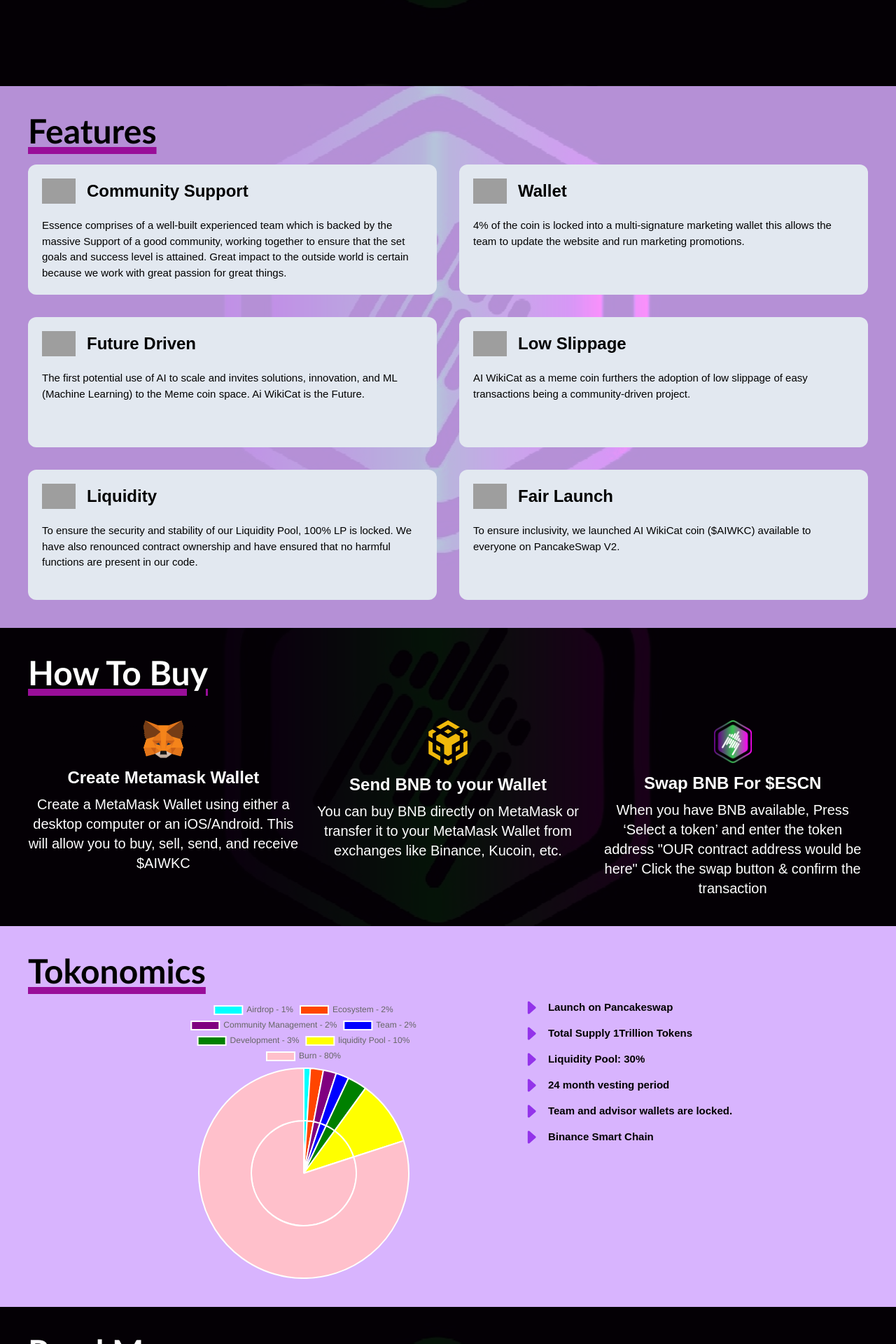
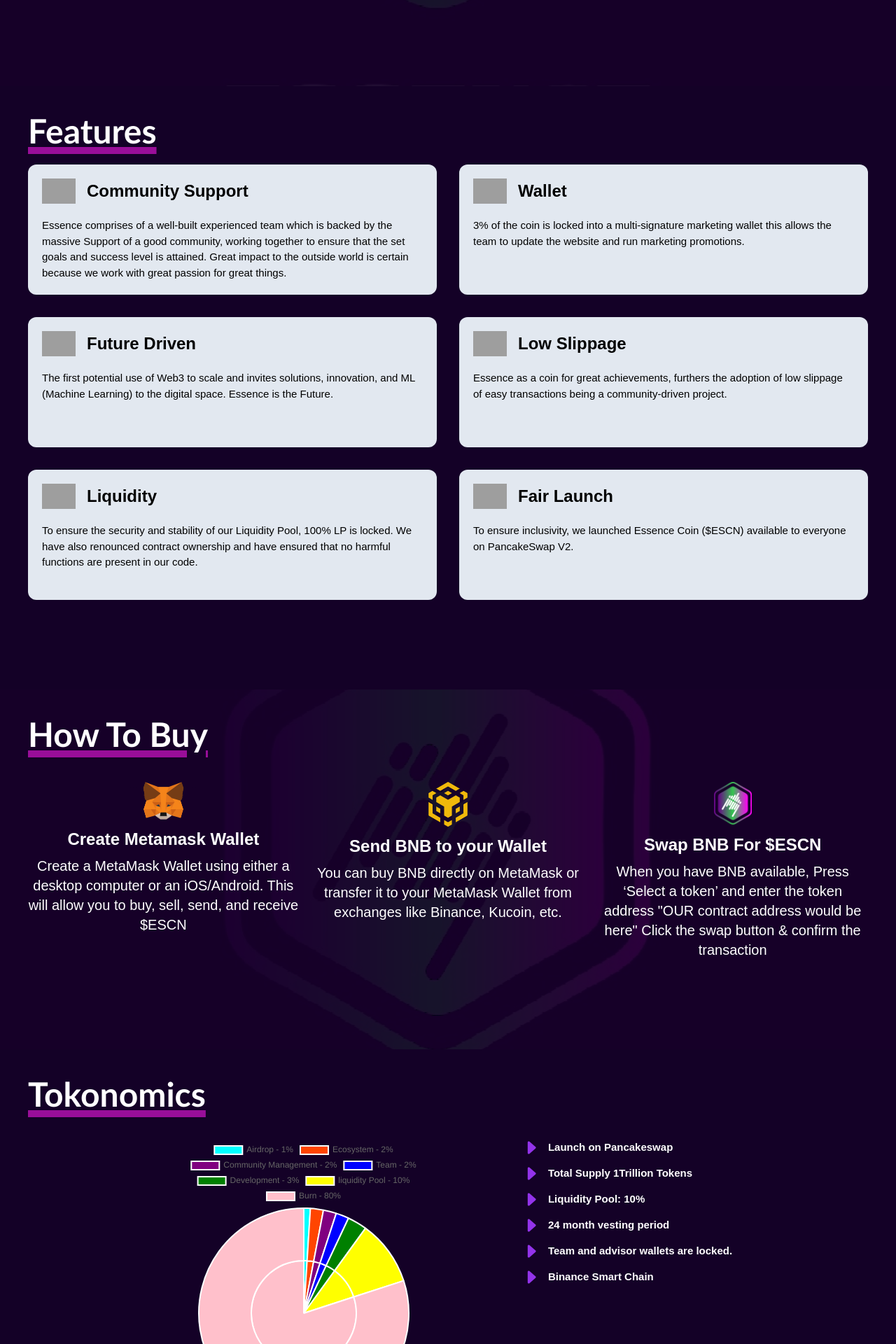
Before and after one commit to codegiyu/viktor-essence, a React (Create React App) app: page / in a window 1280 px wide. Shown: the part 660-2580 px from the top of the page at 70% size. Built offline with nearby package versions, Linux system fonts and the light colour scheme; grey boxes are pictures that could not be loaded.

Commit message:
site update and adjustments

```diff
--- a/src/App.css
+++ b/src/App.css
@@ -82,7 +82,7 @@ h1 {
 }
 
 .hero-section {
-  background: rgba(0, 0, 0, 0.9)url("./images/heroImg.jpg");
+  background: rgba(20, 1, 39, 0.9)url("./images/heroImg.jpg");
   background-blend-mode: darken;
   background-repeat: no-repeat;
   background-position: center;
@@ -98,8 +98,7 @@ h1 {
 }
 
 .sectionsBackground {
-  background: rgba(216, 180, 254, 0.8)url("./images/heroImg.jpg");
-  background-blend-mode: lighten;
+  background: rgba(20, 1, 39, 1);
   background-repeat: no-repeat;
   background-position: center;
   background-size: cover;
--- a/src/App.js
+++ b/src/App.js
@@ -68,7 +68,12 @@ function App() {
         <Nav />
         <MobileNav CloseNav={CloseNav} mobileNav={mobileNav} />
         <div className="sticky bg-white w-full flex items-center justify-between md:hidden">
-          <img src={essenceLogoMain} alt="logo" className="w-9 m-4" />
+          <img
+            src={essenceLogoMain}
+            alt="logo"
+            className="w-9 m-4"
+            loading="eager"
+          />
           <svg
             xmlns="http://www.w3.org/2000/svg"
             width="40"
@@ -100,11 +105,16 @@ function App() {
             </h2>
           </div>
           <div className="md:w-1/2 flex justify-center items-center p-5 md:p-0">
-            <img src={essenceLogoMain} alt="heroimg" className="" />
+            <img
+              src={essenceLogoMain}
+              alt="heroimg"
+              className=""
+              loading="eager"
+            />
           </div>
         </div>
-        <div className="sectionsBackground p-10 md:p-30">
-          <h1 className="text-center md:text-left font-bold headDecor text-5xl mb-6">
+        <div className="sectionsBackground p-10 md:p-30 md:pb-32">
+          <h1 className="text-center text-white md:text-left font-bold headDecor text-5xl mb-6">
             Features
           </h1>
           <div className="hidden md:block">
@@ -114,7 +124,7 @@ function App() {
             <FeaturesMobile />
           </div>
         </div>
-        <div className="hero-section p-10 md:p-30">
+        <div className="hero-section p-10 md:p-30 md:pb-32">
           <div>
             <h1 className="text-center md:text-left text-white font-bold headDecor text-5xl">
               How To Buy
@@ -134,7 +144,7 @@ function App() {
                 <p className="text-white text-xs md:text-xl">
                   Create a MetaMask Wallet using either a desktop computer or an
                   iOS/Android. This will allow you to buy, sell, send, and
-                  receive $AIWKC
+                  receive $ESCN
                 </p>
               </div>
               <div className="text-center">
@@ -173,15 +183,15 @@ function App() {
             </div>
           </div>
         </div>
-        <div className="bg-purple-300 md:p-10 md:p-30">
-          <h1 className="text-center md:text-left font-bold headDecor text-5xl mb-4">
+        <div className="sectionsBackground md:p-10 md:p-30 md:pb-32">
+          <h1 className="text-center text-white md:text-left font-bold headDecor text-5xl mb-10">
             Tokonomics
           </h1>
           <div className="flex flex-col md:justify-center md:flex-row w-full">
             <div className="flex flex-col items-center md:w-1/3 md:mr-28">
               <Pie data={data}></Pie>
             </div>
-            <div className="mt-10 md:mt-0">
+            <div className="mt-10 md:mt-0 text-white">
               <div className="flex items-center mb-3">
                 <svg
                   xmlns="http://www.w3.org/2000/svg"
@@ -219,7 +229,7 @@ function App() {
                 >
                   <path d="m12.14 8.753-5.482 4.796c-.646.566-1.658.106-1.658-.753V3.204a1 1 0 0 1 1.659-.753l5.48 4.796a1 1 0 0 1 0 1.506z" />
                 </svg>
-                <p className="font-bold">Liquidity Pool: 30%</p>
+                <p className="font-bold">Liquidity Pool: 10%</p>
               </div>
               <div className="flex items-center mb-3">
                 <svg
@@ -265,13 +275,11 @@ function App() {
             </div>
           </div>
         </div>
-        <div className="hero-section p-10 md:p-30">
+        <div className="hero-section p-10 md:p-30 md:pb-32">
           <h1 className="text-center md:text-left text-white font-bold headDecor text-5xl mb-10">
             Road Map
           </h1>
-          <div
-            className="grid grid-rows-4 md:grid-rows-2 grid-cols-1 md:grid-cols-2 grid-flow-col w-full resume"
-          >
+          <div className="grid grid-rows-4 md:grid-rows-2 grid-cols-1 md:grid-cols-2 grid-flow-col w-full resume">
             <div data-aos="fade-up" data-aos-delay="100">
               <h3 className="resume-title">PHASE ONE</h3>
               <div className="resume-item">
@@ -349,7 +357,7 @@ function App() {
           </div>
         </div>
         <div className="bg-black p-10 md:p-30">
-          <Footer/>
+          <Footer />
         </div>
       </main>
     );
--- a/src/components/FeatureData.js
+++ b/src/components/FeatureData.js
@@ -13,10 +13,10 @@ export const Data = [
     id: 2,
     icon: "https://icon-library.com/images/future-icon-png/future-icon-png-4.jpg",
     header: "Future Driven",
-    info: "The first potential use of AI to \
+    info: "The first potential use of Web3 to \
     scale and invites solutions, innovation, \
-    and ML (Machine Learning) to the Meme coin \
-    space. Ai WikiCat is the Future.",
+    and ML (Machine Learning) to the digital \
+    space. Essence is the Future.",
   },
   {
     id: 3,
@@ -31,7 +31,7 @@ export const Data = [
     id: 4,
     icon: "https://www.hmgs.org/resource/resmgr/fall-in/2019/wallet-icon.png",
     header: "Wallet",
-    info: "4% of the coin is locked into a \
+    info: "3% of the coin is locked into a \
     multi-signature marketing wallet this allows \
     the team to update the website and run marketing promotions.",
   },
@@ -39,14 +39,14 @@ export const Data = [
     id: 5,
     icon: "https://digital.lifeshare.org.uk/wp-content/uploads/2020/06/gear-1077550_1280-1024x1024.png",
     header: "Low Slippage",
-    info: "AI WikiCat as a meme coin furthers the \
+    info: "Essence as a coin for great achievements, furthers the \
     adoption of low slippage of easy transactions being a community-driven project.",
   },
   {
     id: 6,
     icon: "https://www.theforesight.co.uk/assets/images/icons/rocket_launch.png",
     header: "Fair Launch",
-    info: "To ensure inclusivity, we launched AI WikiCat coin ($AIWKC) \
+    info: "To ensure inclusivity, we launched Essence Coin ($ESCN) \
     available to everyone on PancakeSwap V2.",
   },
 ];
--- a/src/components/FeatureDesk.js
+++ b/src/components/FeatureDesk.js
@@ -11,7 +11,7 @@ function FeatureDesk() {
           return (
             <div key={id} className="bg-slate-200 rounded-xl p-5">
               <div className="flex items-center mb-5">
-                <img src={icon} alt="community logo" className="w-12 font-bold" />
+                <img src={icon} alt="community logo" className="w-12 font-bold" loading='eager' />
                 <h3 className="font-bold text-2xl ml-4">{header}</h3>
               </div>
               <p>{info}</p>
--- a/src/components/FeaturesMobile.js
+++ b/src/components/FeaturesMobile.js
@@ -25,7 +25,7 @@ function FeaturesMobile() {
           return (
             <div key={id} className="bg-slate-200 rounded-xl p-5 m-4">
               <div className="flex items-center mb-5">
-                <img src={icon} alt="community logo" className="font-bold w-9" />
+                <img src={icon} alt="community logo" className="font-bold w-9" loading='eager'/>
                 <h3 className="font-bold text-2xl ml-4">{header}</h3>
               </div>
               <div>
```
